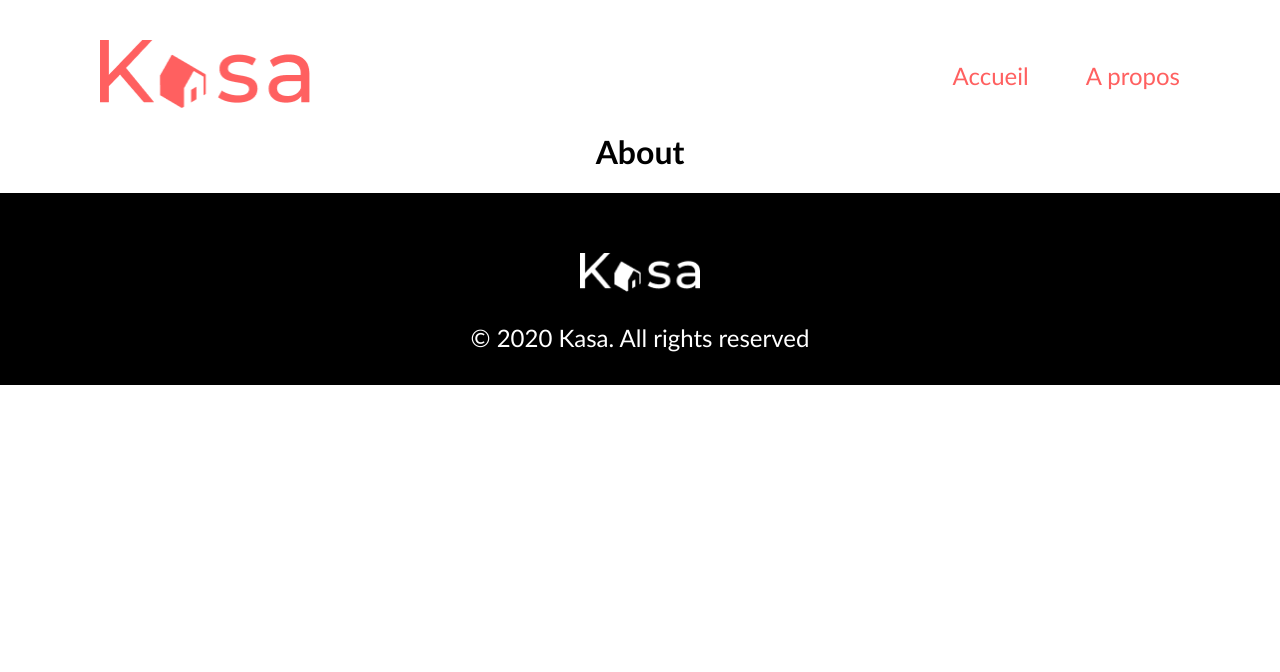
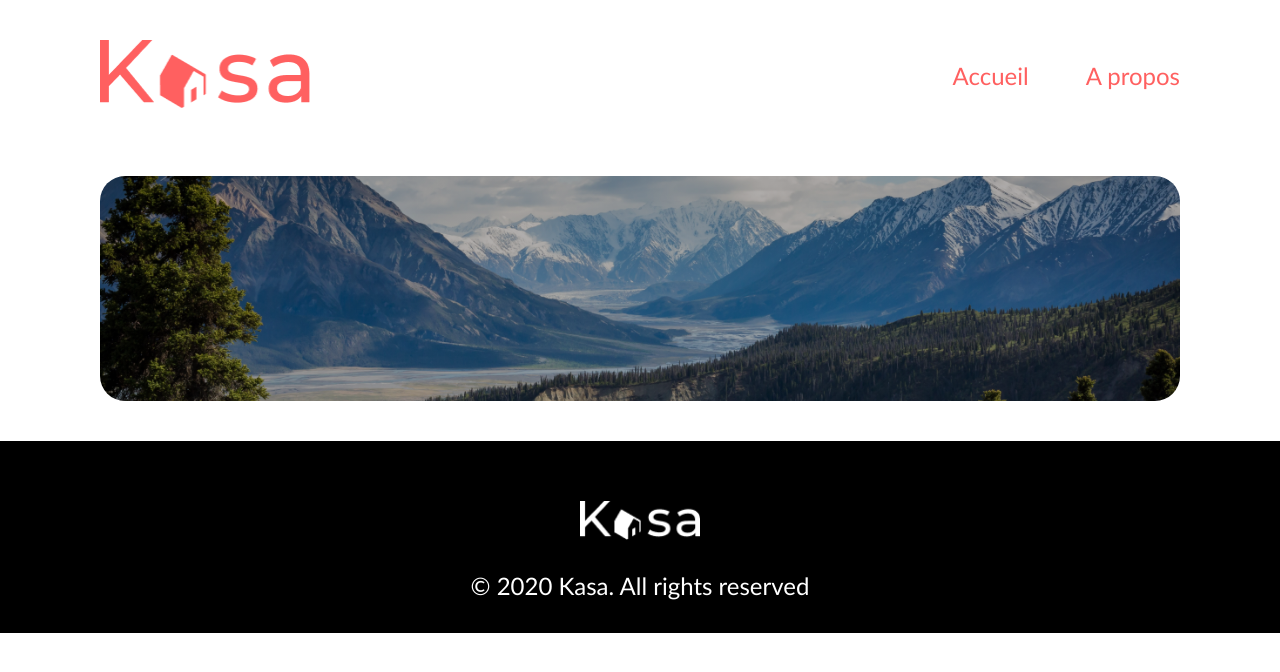
Before and after one commit to HazzReghem/KasaReact, a React (Create React App) app in the folder kasa/: page /about in a window 1280 px wide. Shown: the top 672 px of the page. Built offline with nearby package versions, Linux system fonts and the light colour scheme.

Commit message:
Banners done - Cards started

```diff
--- a/kasa/src/App.css
+++ /dev/null
@@ -1,38 +0,0 @@
-.App {
-  text-align: center;
-}
-
-.App-logo {
-  height: 40vmin;
-  pointer-events: none;
-}
-
-@media (prefers-reduced-motion: no-preference) {
-  .App-logo {
-    animation: App-logo-spin infinite 20s linear;
-  }
-}
-
-.App-header {
-  background-color: #282c34;
-  min-height: 100vh;
-  display: flex;
-  flex-direction: column;
-  align-items: center;
-  justify-content: center;
-  font-size: calc(10px + 2vmin);
-  color: white;
-}
-
-.App-link {
-  color: #61dafb;
-}
-
-@keyframes App-logo-spin {
-  from {
-    transform: rotate(0deg);
-  }
-  to {
-    transform: rotate(360deg);
-  }
-}
--- /dev/null
+++ b/kasa/src/components/Card/index.jsx
@@ -0,0 +1,29 @@
+import colors from '../../utils/colors'
+import styled from 'styled-components'
+import PropTypes from 'prop-types'
+
+const CardTitle = styled.div`
+  font-size: 18px;
+  color ${colors.white};
+`
+
+const CardWrapper = styled.div`
+  padding: 55px 60px 50px 60px;
+  height: 340px;
+  width: 340px;
+  border-radius: 10px;
+`
+function Card({ title, picture }) {
+  return (
+    <CardWrapper>
+      <CardTitle />
+    </CardWrapper>
+  )
+}
+
+Card.propTypes = {
+  title: PropTypes.string.isRequired,
+  picture: PropTypes.string.isRequired,
+}
+
+export default Card
--- a/kasa/src/components/Error/index.jsx
+++ b/kasa/src/components/Error/index.jsx
@@ -5,8 +5,6 @@ import { ErrorLink } from '../../utils/StyledLink'
 
 const ErrorWrapper = styled.div`
   margin-top: 185px;
-  max-width: 1440px;
-  max-height: 1024px;
   display: flex;
   justify-content: center;
   align-items: center;
@@ -29,7 +27,7 @@ const Illustration = styled.img`
   max-width: 597px;
   max-height: 263px;
 `
-// REDIRECTION NON FONCTIONNEL !!!!!
+
 function Error() {
   return (
     <ErrorWrapper>
--- a/kasa/src/components/Header/index.jsx
+++ b/kasa/src/components/Header/index.jsx
@@ -8,9 +8,7 @@ const HomeLogo = styled.img`
   max-width: 210.32px;
 `
 const NavContainer = styled.nav`
-  padding-top: 40px;
-  padding-left: 100px;
-  padding-right: 100px;
+  padding: 40px 100px 65px 100px;
   display: flex;
   justify-content: space-between;
   align-items: center;
--- a/kasa/src/pages/About/index.jsx
+++ b/kasa/src/pages/About/index.jsx
@@ -1,8 +1,32 @@
+import colors from '../../utils/colors'
+import styled from 'styled-components'
+import AboutBG from '../../assets/aboutBG.png'
+
+const AboutWrapper = styled.div`
+  padding-left: 100px;
+  padding-right: 100px;
+`
+
+const BannerContainer = styled.div`
+  height: 225px;
+  margin-bottom: 40px;
+  background-image: linear-gradient(rgba(0, 0, 0, 0.3), rgba(0, 0, 0, 0.3)),
+    url(${AboutBG});
+  background-position: center;
+  background-size: cover;
+  // filter: brightness(80%);
+  border: 1px white;
+  border-radius: 25px;
+  display: flex;
+  align-items: center;
+  justify-content: center;
+`
+
 function About() {
   return (
-    <div className="App">
-      <h1>About</h1>
-    </div>
+    <AboutWrapper>
+      <BannerContainer />
+    </AboutWrapper>
   )
 }
 
--- a/kasa/src/pages/Home/index.jsx
+++ b/kasa/src/pages/Home/index.jsx
@@ -1,10 +1,62 @@
-import '../../App.css'
+import colors from '../../utils/colors'
+import styled from 'styled-components'
+import HomeBG from '../../assets/homeBG.png'
+import Card from '../../components/Card'
+import accomodationData from '../../datas/logements.json'
+
+const HomeWrapper = styled.div`
+  padding-left: 100px;
+  padding-right: 100px;
+`
+
+// const Illustration = styled.img`
+//   object-fit: cover;
+//   height: 100%;
+//   width: 100%;
+//   border-radius: 25px;
+//   filter: brightness(80%);
+// `
+
+const BannerContainer = styled.div`
+  height: 225px;
+  margin-bottom: 40px;
+  background-image: linear-gradient(rgba(0, 0, 0, 0.3), rgba(0, 0, 0, 0.3)),
+    url(${HomeBG});
+  background-position: center;
+  background-size: cover;
+  // filter: brightness(80%);
+  border: 1px white;
+  border-radius: 25px;
+  display: flex;
+  align-items: center;
+  justify-content: center;
+`
+
+const BannerTitle = styled.h1`
+  color: ${colors.white};
+  size: 48px;
+`
+
+const GalleryContainer = styled.div`
+  background-color: #f6f6f6;
+  border: 1px #f6f6f6;
+  border-radius: 25px;
+`
 
 function Home() {
+  const { data, error } = useFetch(
+    `https://s3-eu-west-1.amazonaws.com/course.oc-static.com/projects/Front-End+V2/P9+React+1/logements.json`
+  )
+
   return (
-    <div className="App">
-      <h1>Home</h1>
-    </div>
+    <HomeWrapper>
+      <BannerContainer>
+        <BannerTitle>Chez vous, partout et ailleurs</BannerTitle>
+      </BannerContainer>
+      <GalleryContainer>
+        <Card />
+      </GalleryContainer>
+    </HomeWrapper>
   )
 }
 
--- a/kasa/src/utils/GlobalStyle.jsx
+++ b/kasa/src/utils/GlobalStyle.jsx
@@ -3,6 +3,7 @@ import { createGlobalStyle } from 'styled-components'
 const StyledGlobalStyle = createGlobalStyle`
 * {
     font-family: 'Montserrat', 'Trebuchet MS', Helvetica, sans-serif;
-  }`
+  }
+  `
 
 export default StyledGlobalStyle
```
Also changed, not shown: kasa/src/datas/logements.json (renamed from kasa/logements.json).
